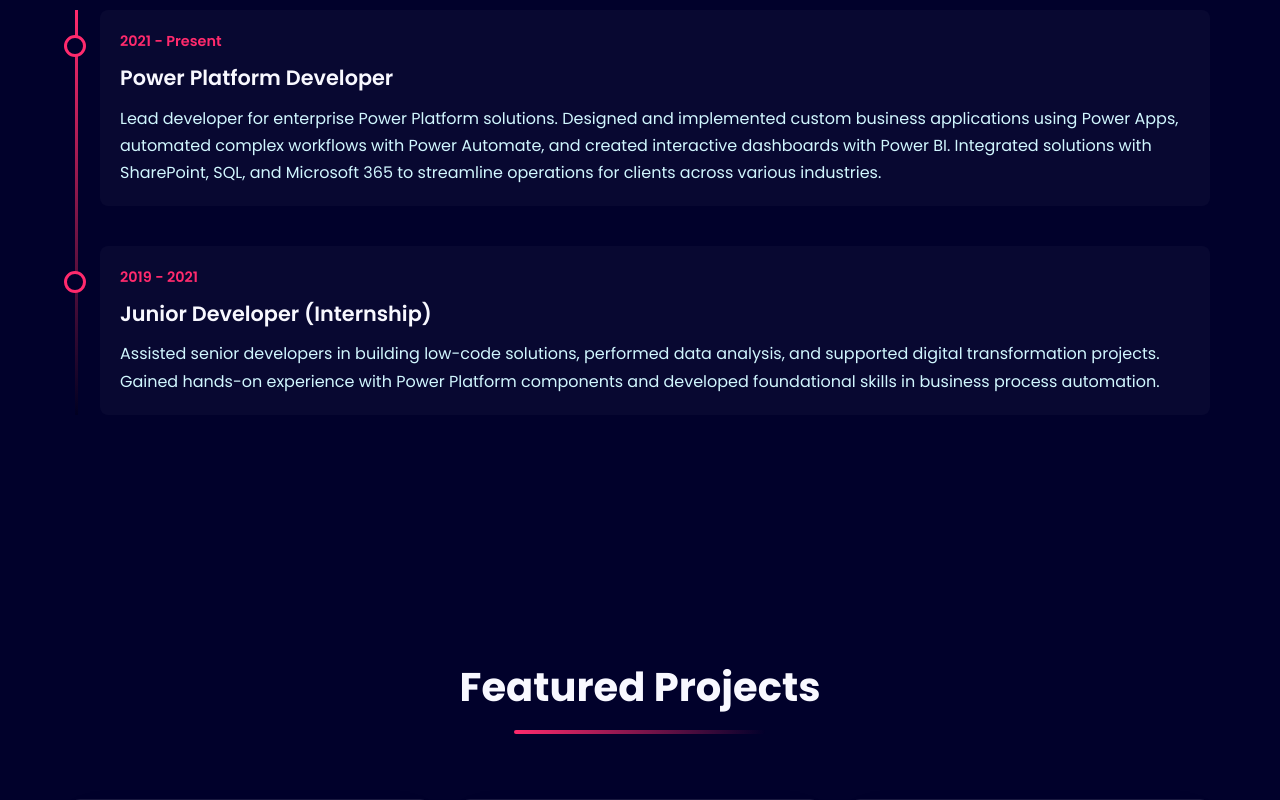
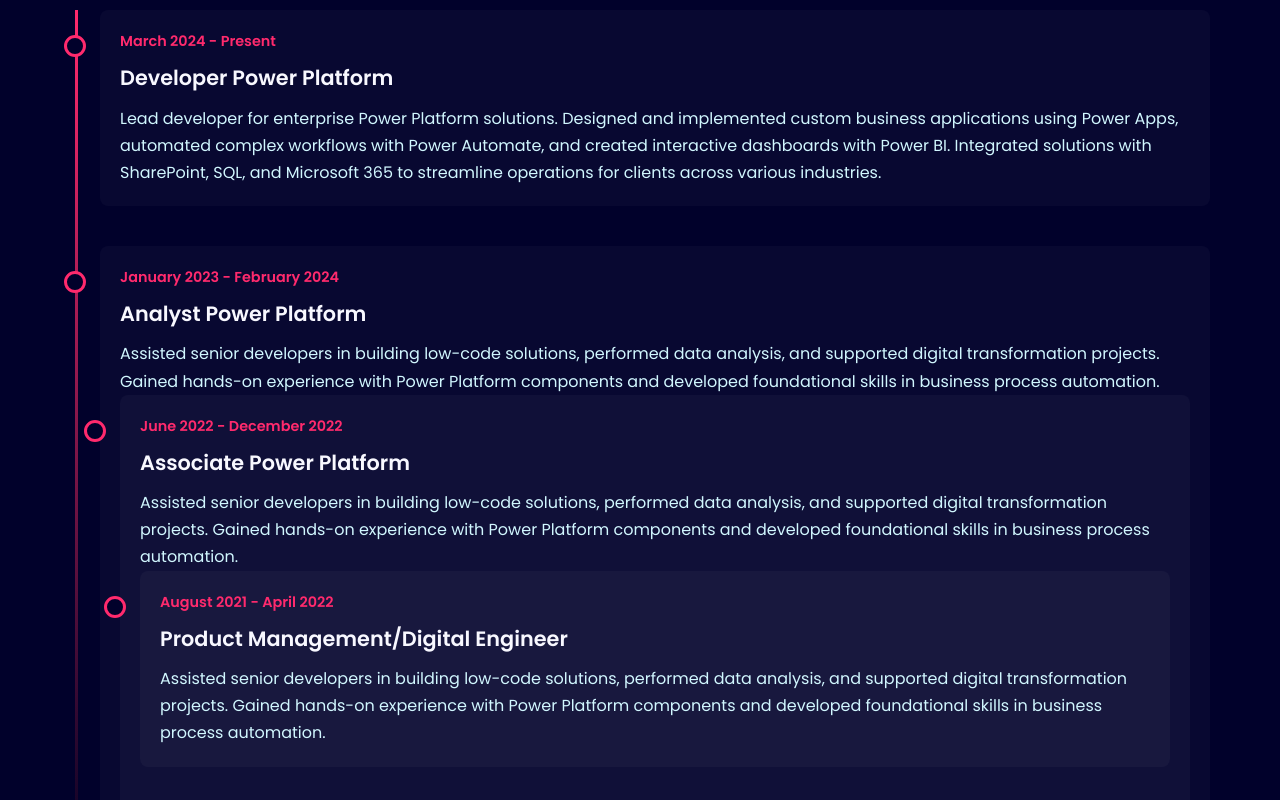
Before and after one commit to Teddy9904/portfolioeilyaidhani, a plain HTML site: page index.html in a window 1280 px wide. Shown: the part 2000-2800 px from the top of the page. Drawn offline with Linux system fonts and the light colour scheme; grey boxes are pictures that could not be loaded.

Commit message:
Added experience

```diff
--- a/index.html
+++ b/index.html
@@ -1150,15 +1150,27 @@
             <div class="experience">
                 <div class="timeline">
                     <div class="timeline-item">
-                        <div class="timeline-date">2021 - Present</div>
-                        <h3 class="timeline-title">Power Platform Developer</h3>
+                        <div class="timeline-date">March 2024 - Present</div>
+                        <h3 class="timeline-title">Developer Power Platform</h3>
                         <p class="timeline-description">
                             Lead developer for enterprise Power Platform solutions. Designed and implemented custom business applications using Power Apps, automated complex workflows with Power Automate, and created interactive dashboards with Power BI. Integrated solutions with SharePoint, SQL, and Microsoft 365 to streamline operations for clients across various industries.
                         </p>
                     </div>
                     <div class="timeline-item">
-                        <div class="timeline-date">2019 - 2021</div>
-                        <h3 class="timeline-title">Junior Developer (Internship)</h3>
+                        <div class="timeline-date">January 2023 - February 2024</div>
+                        <h3 class="timeline-title">Analyst Power Platform</h3>
+                        <p class="timeline-description">
+                            Assisted senior developers in building low-code solutions, performed data analysis, and supported digital transformation projects. Gained hands-on experience with Power Platform components and developed foundational skills in business process automation.
+                        </p>
+                    <div class="timeline-item">
+                        <div class="timeline-date">June 2022 - December 2022</div>
+                        <h3 class="timeline-title">Associate Power Platform</h3>
+                        <p class="timeline-description">
+                            Assisted senior developers in building low-code solutions, performed data analysis, and supported digital transformation projects. Gained hands-on experience with Power Platform components and developed foundational skills in business process automation.
+                        </p>
+                    <div class="timeline-item">
+                        <div class="timeline-date">August 2021 - April 2022</div>
+                        <h3 class="timeline-title">Product Management/Digital Engineer</h3>
                         <p class="timeline-description">
                             Assisted senior developers in building low-code solutions, performed data analysis, and supported digital transformation projects. Gained hands-on experience with Power Platform components and developed foundational skills in business process automation.
                         </p>
```
